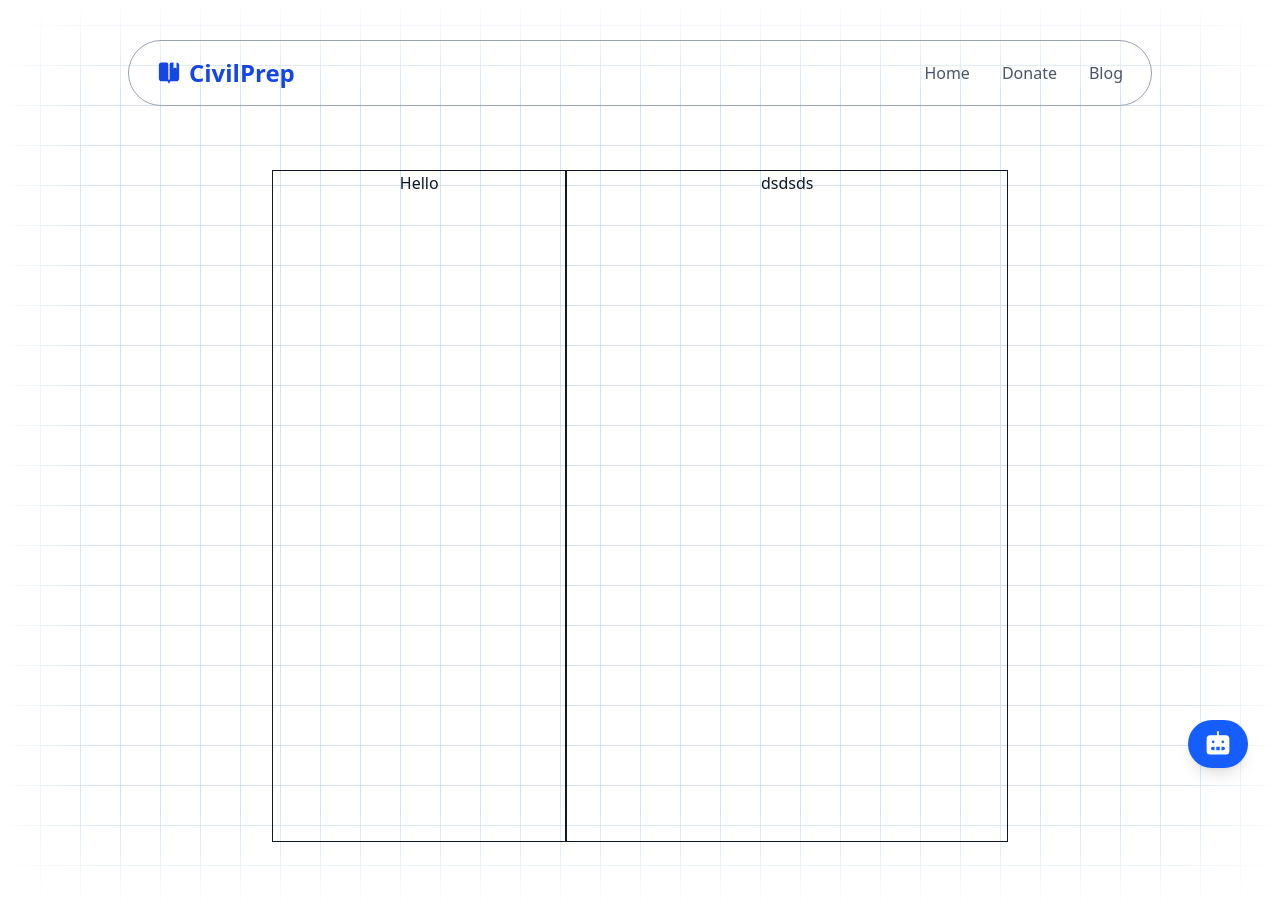
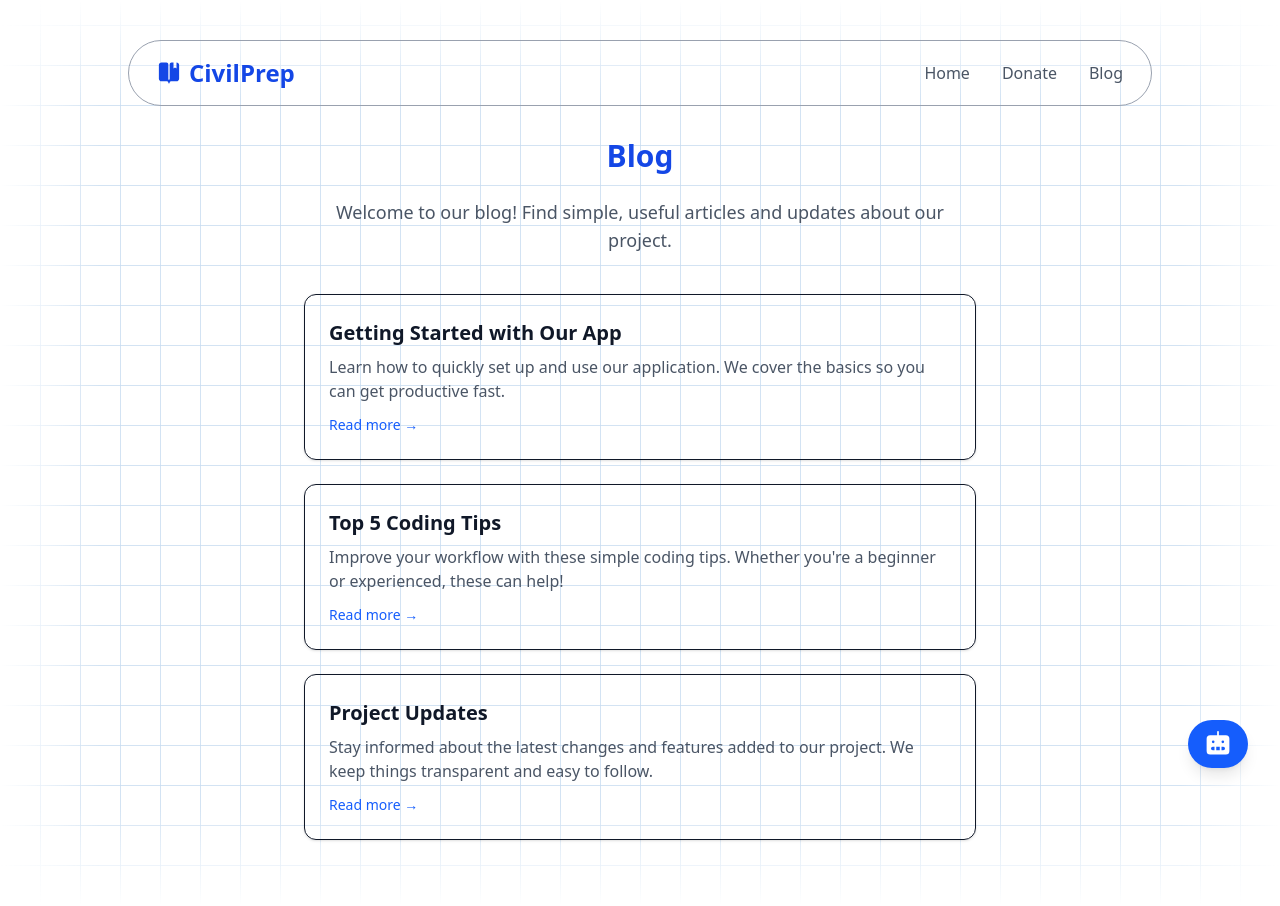
Before and after one commit to urkiddennn/wait, a React (Vite) app: page /BlogPage in a window 1280 px wide. Built offline with nearby package versions, Linux system fonts and the light colour scheme; no server answers.

Commit message:
Update: Added the blog section and better interactions

```diff
--- a/src/components/FeatureCard.jsx
+++ b/src/components/FeatureCard.jsx
@@ -4,13 +4,13 @@ import { AiFillClockCircle } from "react-icons/ai";
 const FeatureCard = ({
   icon: Icon = AiFillClockCircle,
   title,
-  listItems = [],
+  description,
   iconBg, // Expect a valid CSS color (e.g., 'red', '#ff0000', etc.)
   iconColor = "indigo", // Expect a valid CSS color
 }) => {
   return (
     <div
-      className="h-full flex flex-col justify-between text-start items-start p-4  rounded-lg hover:scale-105 transition-transform duration-300 ease-in-out cursor-pointer focus:outline-none focus:ring-2 focus:ring-indigo-500"
+      className="h-full flex flex-col justify-between text-center items-center p-4  rounded-lg hover:scale-105 transition-transform duration-300 ease-in-out cursor-pointer focus:outline-none focus:ring-2 focus:ring-indigo-500"
       role="button"
       tabIndex={0}
       aria-label={`Learn more about ${title}`}
@@ -26,16 +26,7 @@ const FeatureCard = ({
         />
       </div>
       <h1 className="text-2xl font-bold mt-4 text-gray-800">{title}</h1>
-      <ul className="mt-3 space-y-2 text-gray-600">
-        {listItems.map((item, index) => (
-          <li
-            key={index}
-            className="flex items-start text-lg before:content-['\2022'] before:mr-2 before:text-indigo-500 before:font-bold before:text-lg"
-          >
-            {item}
-          </li>
-        ))}
-      </ul>
+      <p>{description}</p>
     </div>
   );
 };
@@ -43,7 +34,7 @@ const FeatureCard = ({
 FeatureCard.propTypes = {
   icon: PropTypes.elementType,
   title: PropTypes.string,
-  listItems: PropTypes.arrayOf(PropTypes.string),
+  description: PropTypes.arrayOf(PropTypes.string),
   iconBg: PropTypes.string,
   iconColor: PropTypes.string,
 };
--- a/src/sections/FeatureSection.jsx
+++ b/src/sections/FeatureSection.jsx
@@ -11,36 +11,29 @@ const FeatureSection = () => {
     {
       icon: AiFillClockCircle,
       title: "Time Management",
-      listItems: [
-        "Track tasks efficiently",
-        "Set reminders",
-        "Schedule meetings",
-      ],
+      description: "Track tasks efficiently",
+
       iconBg: "#4E71FF", // Amber-600
       iconColor: "#8DD8FF", // Indigo-300
     },
     {
       icon: AiFillStar,
       title: "Priority Tasks",
-      listItems: [
-        "Highlight key tasks",
-        "Mark as urgent",
-        "Star important items",
-      ],
+      description: "Highlight key tasks",
       iconBg: "#FFBC4C", // Amber-600
       iconColor: "#FFDE63", // Amber-300
     },
     {
       icon: AiFillHeart,
       title: "Team Collaboration",
-      listItems: ["Share tasks", "Real-time updates", "Assign roles"],
+      description: "Share tasks",
       iconBg: "#dc2626", // Red-600
       iconColor: "#f87171", // Red-300
     },
     {
       icon: AiFillBulb,
       title: "Innovative Ideas",
-      listItems: ["Brainstorm sessions", "Idea tracking", "Creative workflows"],
+      description: "Brainstorm session",
       iconBg: "#78C841", // Green-600
       iconColor: "#B4E50D", // Indigo-300
     },
@@ -64,7 +57,7 @@ const FeatureSection = () => {
               key={index}
               icon={feature.icon}
               title={feature.title}
-              listItems={feature.listItems}
+              description={feature.description}
               iconBg={feature.iconBg}
               iconColor={feature.iconColor}
             />
--- a/src/sections/pages/BlogPage.jsx
+++ b/src/sections/pages/BlogPage.jsx
@@ -1,12 +1,97 @@
 import Header from "../../components/Header";
+import { useState } from "react";
+import BlogList from "./blog/BlogList";
+import BlogDetail from "./blog/BlogDetail";
+
+const samplePosts = [
+  {
+    id: 1,
+    title: "Getting Started with Our App",
+    summary:
+      "Learn how to quickly set up and use our application. We cover the basics so you can get productive fast.",
+    date: "2024-06-01",
+    content: (
+      <>
+        <h2 className="text-2xl font-bold mb-2">
+          Getting Started with Our App
+        </h2>
+        <p className="mb-4">
+          Welcome! This guide will help you set up our app in just a few steps:
+        </p>
+        <ol className="list-decimal ml-6 mb-4">
+          <li>Download and install the app from our website.</li>
+          <li>Create your account and log in.</li>
+          <li>Explore the dashboard and start your first project.</li>
+        </ol>
+        <p>
+          If you need help, check our documentation or reach out to support!
+        </p>
+      </>
+    ),
+  },
+  {
+    id: 2,
+    title: "Top 5 Coding Tips",
+    summary:
+      "Improve your workflow with these simple coding tips. Whether you're a beginner or experienced, these can help!",
+    date: "2024-06-02",
+    content: (
+      <>
+        <h2 className="text-2xl font-bold mb-2">Top 5 Coding Tips</h2>
+        <ul className="list-disc ml-6 mb-4">
+          <li>Write clear and concise code comments.</li>
+          <li>Use version control for all your projects.</li>
+          <li>Test your code frequently.</li>
+          <li>Keep learning new technologies.</li>
+          <li>Refactor code for readability and performance.</li>
+        </ul>
+        <p>
+          These tips will help you become a better developer and work more
+          efficiently!
+        </p>
+      </>
+    ),
+  },
+  {
+    id: 3,
+    title: "Project Updates",
+    summary:
+      "Stay informed about the latest changes and features added to our project. We keep things transparent and easy to follow.",
+    date: "2024-06-03",
+    content: (
+      <>
+        <h2 className="text-2xl font-bold mb-2">Project Updates</h2>
+        <p className="mb-4">Here are the latest updates:</p>
+        <ul className="list-disc ml-6 mb-4">
+          <li>New user dashboard released.</li>
+          <li>Performance improvements in the backend.</li>
+          <li>Bug fixes and UI enhancements.</li>
+        </ul>
+        <p>Thank you for your feedback and support!</p>
+      </>
+    ),
+  },
+];
 
 const BlogPage = () => {
+  const [selectedPostId, setSelectedPostId] = useState(null);
+
+  const selectedPost = samplePosts.find((post) => post.id === selectedPostId);
+
   return (
     <>
       <Header />
-      <div className="relative w-3/5 h-screen z-10 flex items-center justify-center  text-center px-4 py-16">
-        <div className="w-1/2 h-full border">Hello</div>
-        <div className="w-3/4 border h-full">dsdsds</div>
+      <div className="w-full min-h-screen z-10 flex flex-col items-center justify-start">
+        {selectedPostId === null ? (
+          <BlogList posts={samplePosts} onSelectPost={setSelectedPostId} />
+        ) : (
+          <BlogDetail
+            title={selectedPost.title}
+            date={selectedPost.date}
+            content={selectedPost.content}
+            onBack={() => setSelectedPostId(null)}
+          />
+        )}
       </div>
     </>
   );
--- /dev/null
+++ b/src/sections/pages/blog/BlogDetail.jsx
@@ -0,0 +1,21 @@
+import React from "react";
+
+const BlogDetail = ({ title, date, content, onBack }) => {
+  return (
+    <div className="max-w-2xl mx-auto py-10 px-4">
+      <button
+        className="mb-6 text-blue-600 hover:underline font-medium"
+        onClick={onBack}
+      >
+        ← Back to Blog
+      </button>
+      <div className="bg-white rounded-xl shadow-lg p-8">
+        <h1 className="text-3xl font-bold mb-4">{title}</h1>
+        <div className="text-gray-700 mb-6">{date}</div>
+        <div className="prose prose-lg max-w-none">{content}</div>
+      </div>
+    </div>
+  );
+};
+
+export default BlogDetail;
--- /dev/null
+++ b/src/sections/pages/blog/BlogList.jsx
@@ -0,0 +1,34 @@
+import React from "react";
+
+const BlogList = ({ posts, onSelectPost }) => {
+  return (
+    <div className="w-full max-w-2xl mx-auto py-8">
+      <h1 className="text-3xl font-bold mb-6 text-center text-blue-700">
+        Blog
+      </h1>
+      <p className="text-lg text-gray-600 mb-10 text-center">
+        Welcome to our blog! Find simple, useful articles and updates about our
+        project.
+      </p>
+      <div className="space-y-6">
+        {posts.map((post) => (
+          <button
+            key={post.id}
+            className="w-full text-left border rounded-xl p-6 shadow hover:shadow-lg hover:bg-blue-50 transition flex flex-col items-start"
+            onClick={() => onSelectPost(post.id)}
+          >
+            <h2 className="text-xl font-semibold mb-2 text-gray-900">
+              {post.title}
+            </h2>
+            <p className="text-gray-600">{post.summary}</p>
+            <span className="mt-3 text-blue-600 text-sm font-medium hover:underline">
+              Read more →
+            </span>
+          </button>
+        ))}
+      </div>
+    </div>
+  );
+};
+
+export default BlogList;
```
